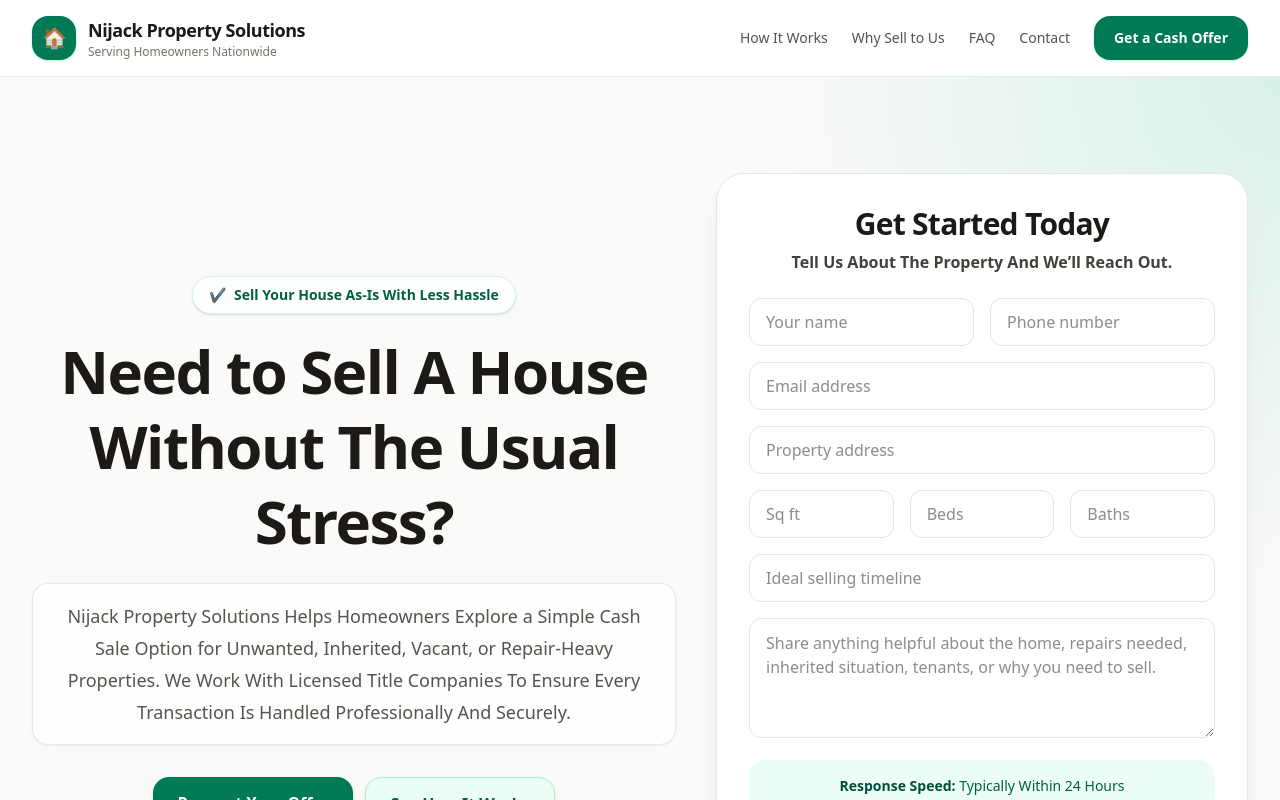
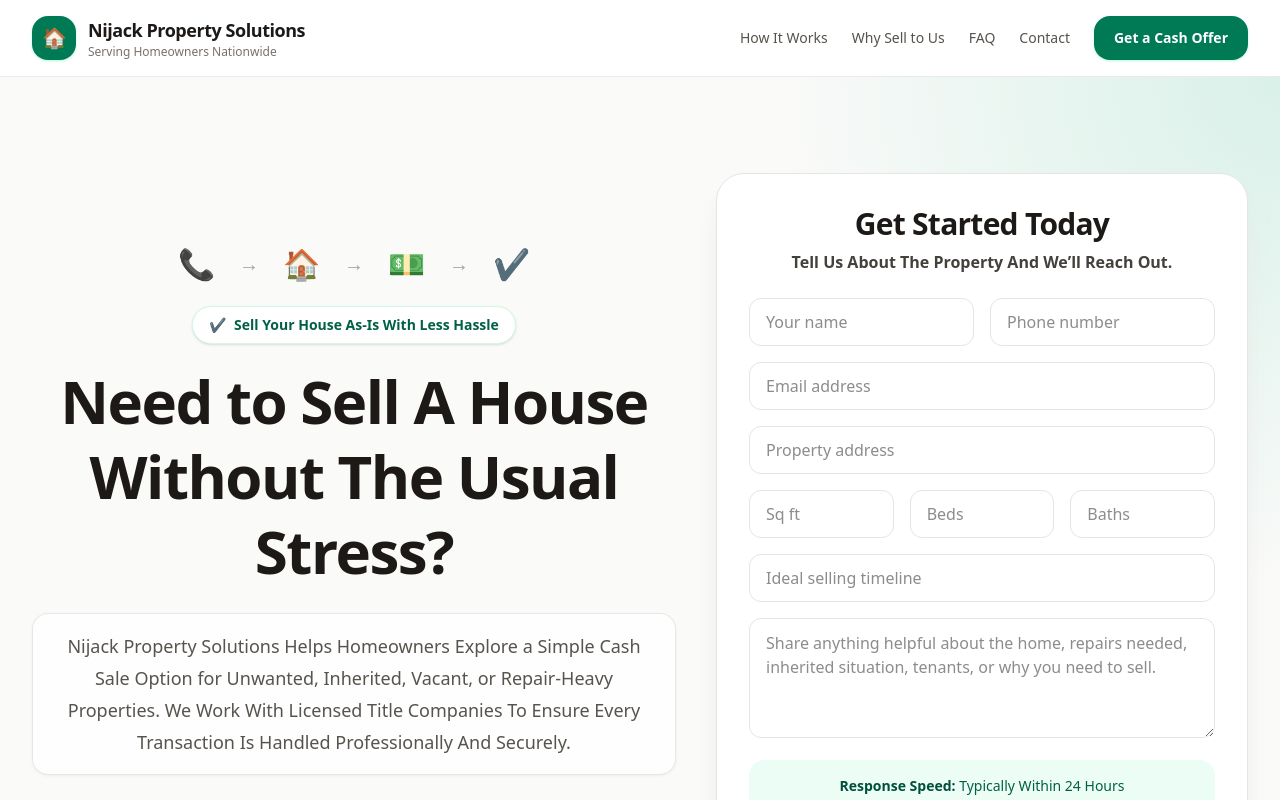
Before and after one commit to nijackacquisitions56/nijack-property-solutions, a React (Vite) app: page / in a window 1280 px wide. Shown: the top 800 px of the page. Built offline with nearby package versions, Linux system fonts and the light colour scheme.

Commit message:
Update App.jsx

```diff
--- a/src/App.jsx
+++ b/src/App.jsx
@@ -103,6 +103,16 @@ export default function NijackPropertySolutionsWebsite() {
         <section className="relative overflow-hidden bg-[radial-gradient(circle_at_top_right,rgba(16,185,129,0.14),transparent_30%),radial-gradient(circle_at_bottom_left,rgba(245,158,11,0.10),transparent_24%)]">
           <div className="mx-auto grid max-w-7xl gap-10 px-4 py-16 sm:px-6 lg:grid-cols-[1.15fr_0.95fr] lg:px-8 lg:py-24">
             <div className="flex flex-col justify-center">
+              <div className="mx-auto mb-6 flex items-center justify-center gap-6 text-3xl text-emerald-700">
+                <span title="Call">📞</span>
+                <span className="text-xl text-stone-400">→</span>
+                <span title="Property">🏠</span>
+                <span className="text-xl text-stone-400">→</span>
+                <span title="Cash Offer">💵</span>
+                <span className="text-xl text-stone-400">→</span>
+                <span title="Problem Solved">✔</span>
+              </div>
+
               <div className="mx-auto inline-flex w-fit items-center gap-2 rounded-full border border-emerald-100 bg-white px-4 py-2 text-sm font-semibold text-emerald-800 shadow-sm">
                 <span>✔</span>
                 <span>Sell Your House As-Is With Less Hassle</span>
```
